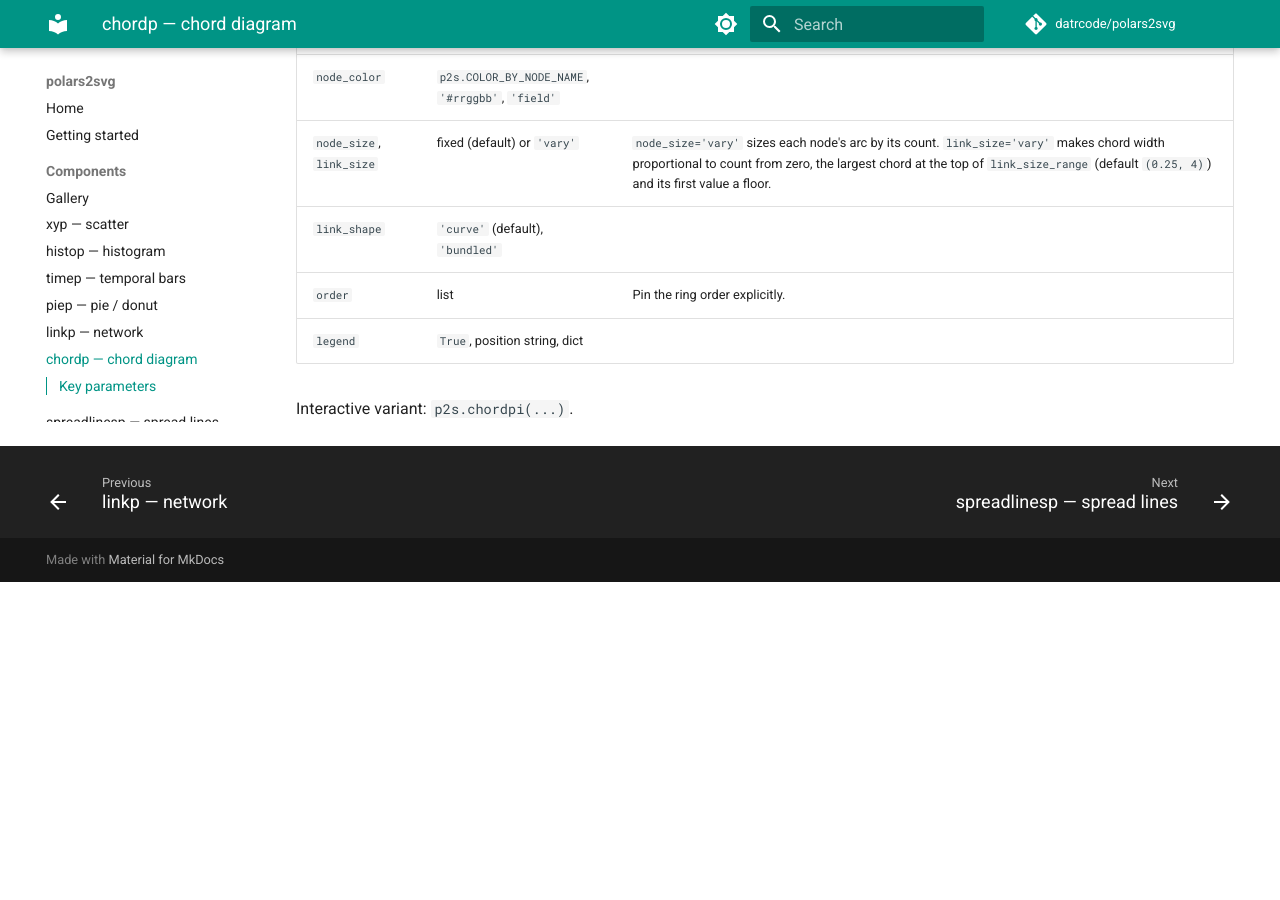
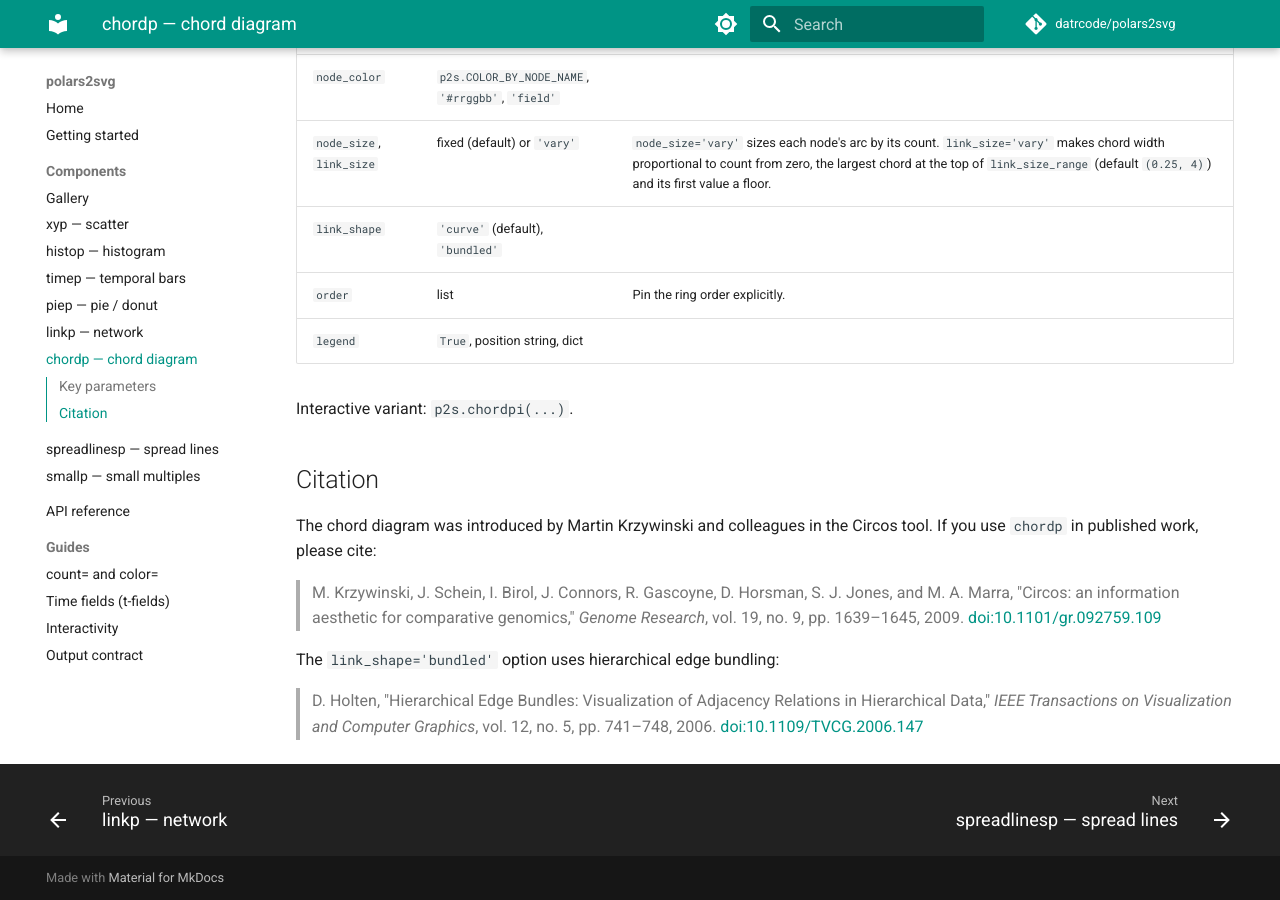
Before and after one commit to datrcode/polars2svg, an MkDocs documentation site: the page built from docs/components/chordp.md, in a window 1280 px wide and 900 px high, scrolled down 1230 px. Built offline with MkDocs 1.6.1 and Material for MkDocs 9.7.7, drawn with Linux system fonts in a browser that asks for light colours; comment, search, counter and statistics services are not loaded; before the commit the page ends 1812 px from its top, so only the background shows below that.

Commit message:
docs: add citations to the spreadlinesp and chordp pages
Co-Authored-By: Claude Sonnet 5.5 <noreply@anthropic.com>

```diff
--- a/docs/components/chordp.md
+++ b/docs/components/chordp.md
@@ -37,3 +37,20 @@ p2s.chordp(df, [("fm", "to")], count="weight", node_size="vary",
 | `legend` | `True`, position string, dict | |
 
 Interactive variant: `p2s.chordpi(...)`.
+
+## Citation
+
+The chord diagram was introduced by Martin Krzywinski and colleagues in the
+Circos tool. If you use `chordp` in published work, please cite:
+
+> M. Krzywinski, J. Schein, I. Birol, J. Connors, R. Gascoyne, D. Horsman,
+> S. J. Jones, and M. A. Marra, "Circos: an information aesthetic for
+> comparative genomics," *Genome Research*, vol. 19, no. 9, pp. 1639–1645,
+> 2009. [doi:10.1101/gr.092759.109](https://doi.org/10.1101/gr.092759.109)
+
+The `link_shape='bundled'` option uses hierarchical edge bundling:
+
+> D. Holten, "Hierarchical Edge Bundles: Visualization of Adjacency Relations
+> in Hierarchical Data," *IEEE Transactions on Visualization and Computer
+> Graphics*, vol. 12, no. 5, pp. 741–748, 2006.
+> [doi:10.1109/TVCG.2006.147](https://doi.org/10.1109/TVCG.2006.147)
```
Also changed, not shown: docs/components/spreadlinesp.md (+9 -0 lines).
